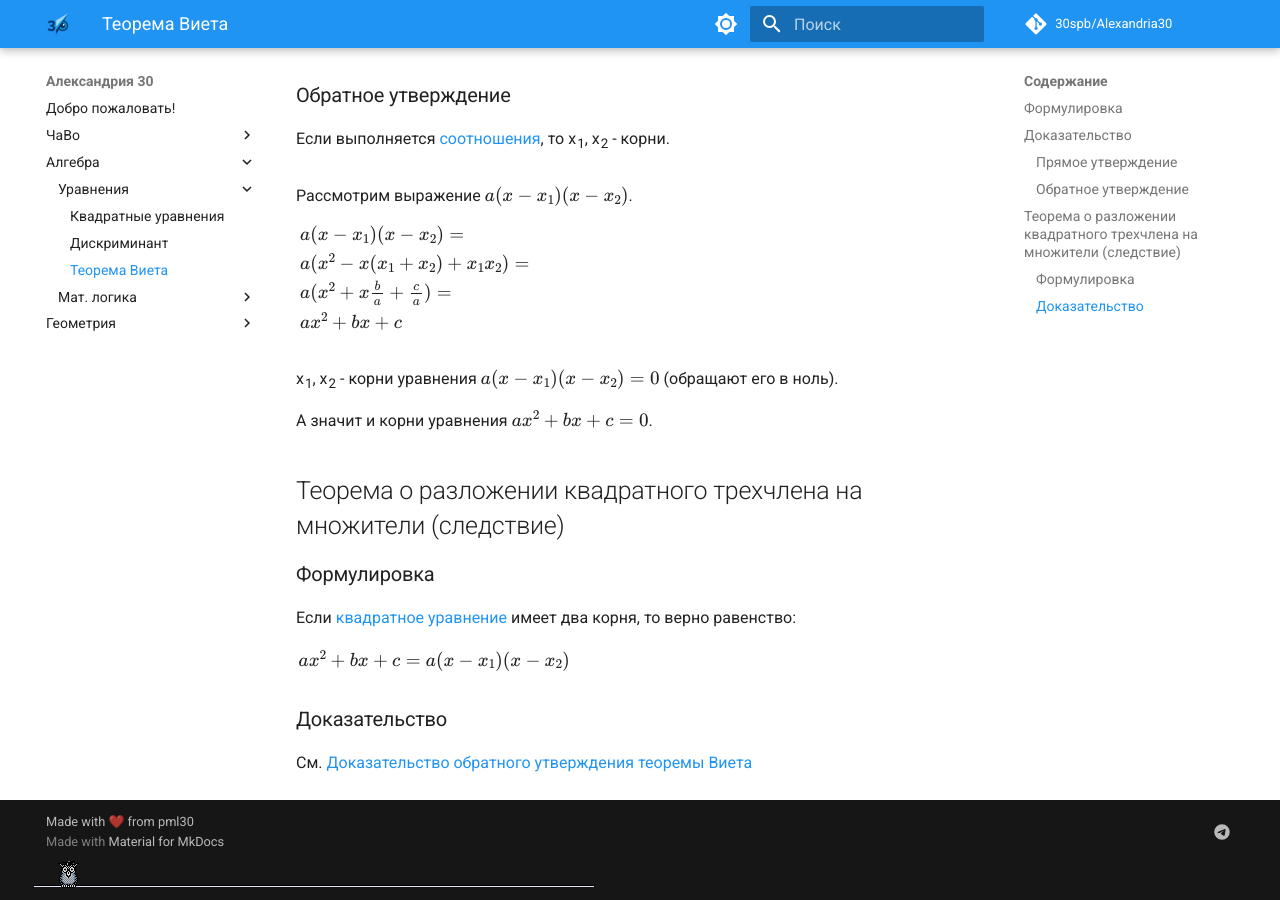
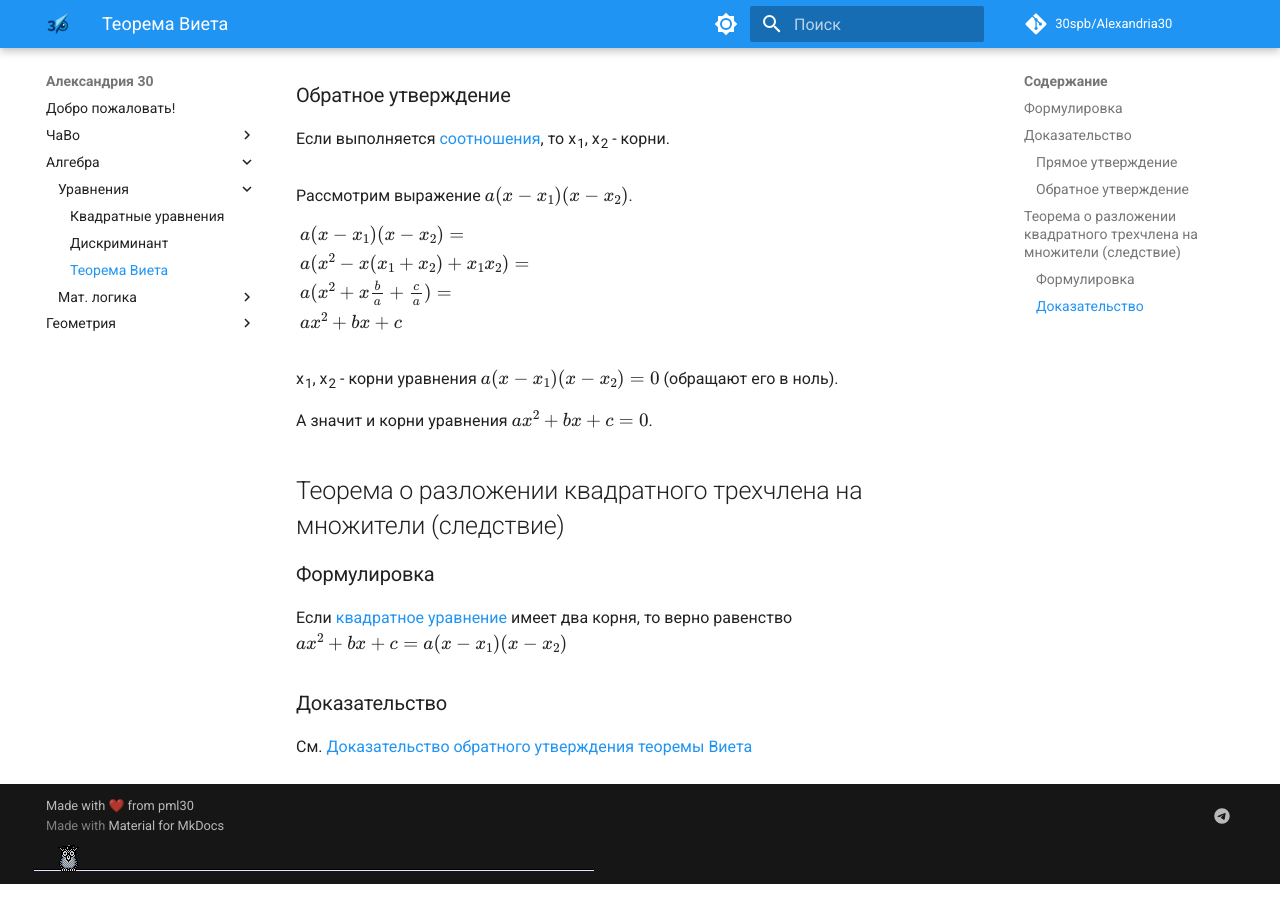
Before and after one commit to 30spb/Alexandria30, an MkDocs documentation site: the page built from docs/algebra/equations/viet_theorem.md, in a window 1280 px wide and 900 px high, scrolled down 827 px. Built offline with MkDocs 1.6.1 and Material for MkDocs 9.7.7, drawn with Linux system fonts in a browser that asks for light colours; comment, search, counter and statistics services are not loaded; some of the changed lines change nothing that is shown.

Commit message:
Пофиксил визуальные баги

```diff
--- a/docs/algebra/equations/viet_theorem.md
+++ b/docs/algebra/equations/viet_theorem.md
@@ -66,11 +66,7 @@ x~1~, x~2~ - корни уравнения $a(x - x_1)(x - x_2) = 0$ (обращ
 
 ### Формулировка {#формулировка-теоремы-о-разложении-квадратного-трехчлена-на-множители}
 
-Если [квадратное уравнение](quadratic_equations.md#определение) имеет два корня, то верно равенство:
-
-$\begin{array}{ll}
-    ax^2 + bx + c = a(x - x_1)(x - x_2)
-\end{array}$
+Если [квадратное уравнение](quadratic_equations.md#определение) имеет два корня, то верно равенство $ax^2 + bx + c = a(x - x_1)(x - x_2)$
 
 ### Доказательство {#доказательство-теоремы-о-разложении-квадратного-трехчлена-на-множители}
 
```
